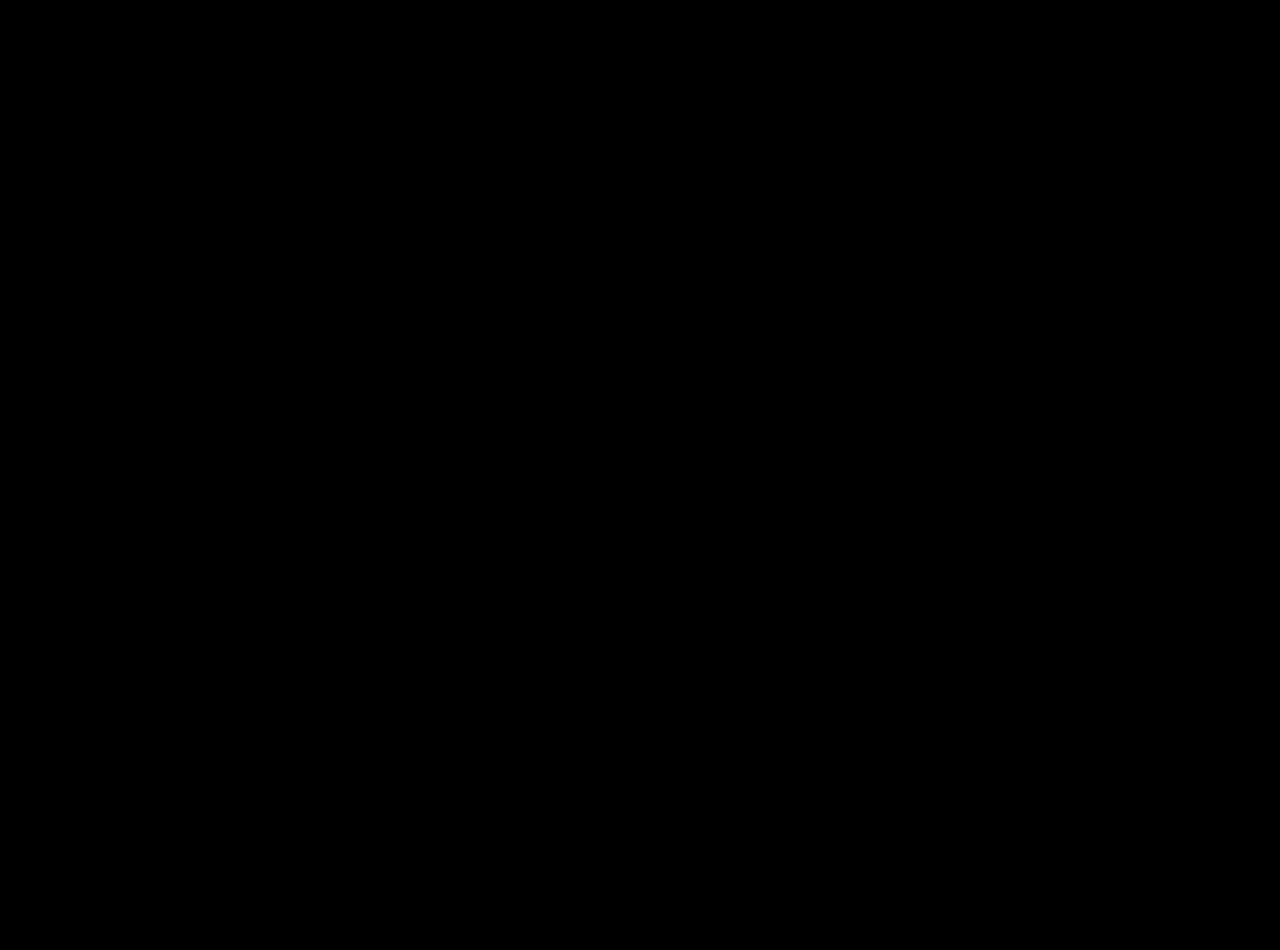
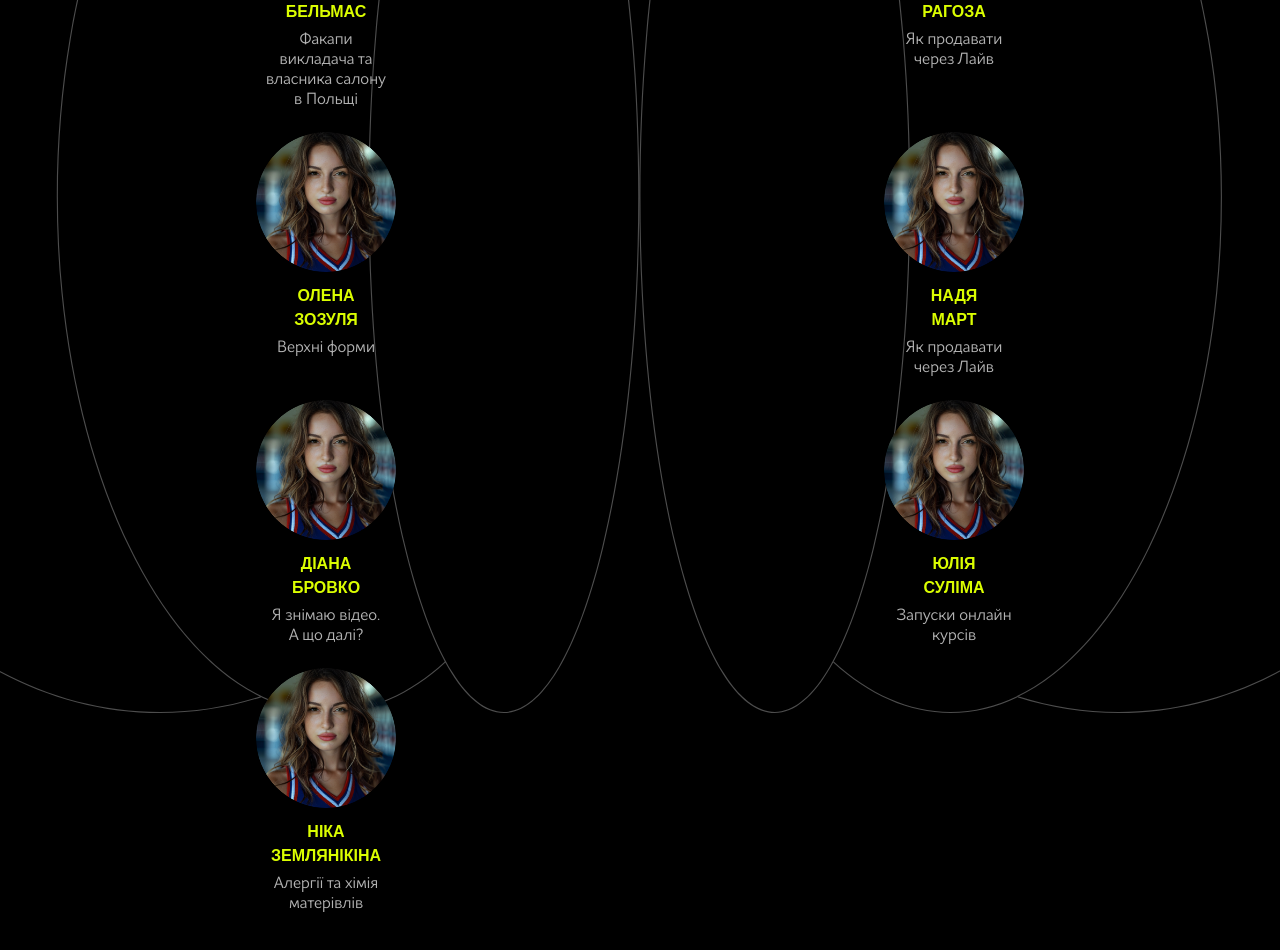
Before and after one commit to serhiihaniuk/nailmoment_next, a Next.js app: page / in a window 1280 px wide. Shown: the part 1740-2690 px from the top of the page. Before the commit the page ends 1420 px from the top, so only its background shows below. Built offline with nearby package versions, Linux system fonts and the light colour scheme; a web font is replaced by a local one.

Commit message:
add speakers

```diff
--- a/src/app/globals.css
+++ b/src/app/globals.css
@@ -29,6 +29,12 @@ body {
   background-position: center 0%;
 }
 
+.lines-2 {
+  background-image: url("/assets/lines-2.svg");
+  background-repeat: no-repeat;
+  background-position: center 0%;
+}
+
 @font-face {
   font-family: "Asteriks";
   src: url("/fonts/asteriks.otf") format("opentype");
--- a/src/app/page.tsx
+++ b/src/app/page.tsx
@@ -1,7 +1,46 @@
 import { Ball } from "@/shared/ui/ball";
 import { Button } from "@/shared/ui/button";
 import { List } from "@/shared/ui/list";
+import { Speaker } from "@/shared/ui/speaker";
 import Image from "next/image";
+
+const speakers = {
+  belmas: {
+    name: "Юлія Бельмас",
+    image: "/speakers/speaker.png",
+    description: "Факапи викладача та власника салону в Польщі",
+  },
+  ragoza: {
+    name: "Ангеліна Рагоза",
+    image: "/speakers/speaker.png",
+    description: "Як продавати через Лайв",
+  },
+  zozylia: {
+    name: "Олена Зозуля",
+    image: "/speakers/speaker.png",
+    description: "Верхні форми",
+  },
+  mart: {
+    name: "Надя Март",
+    image: "/speakers/speaker.png",
+    description: "Як продавати через Лайв",
+  },
+  browko: {
+    name: "Діана Бровко",
+    image: "/speakers/speaker.png",
+    description: "Я знімаю відео. А що далі?",
+  },
+  sulima: {
+    name: "Юлія Суліма",
+    image: "/speakers/speaker.png",
+    description: "Запуски онлайн курсів",
+  },
+  zemlyanika: {
+    name: "Ніка Землянікіна",
+    image: "/speakers/speaker.png",
+    description: "Алергії та хімія матерівлів",
+  },
+};
 
 export default function Home() {
   return (
@@ -63,6 +102,48 @@ export default function Home() {
           <Ball className="flex flex-row-reverse" />
         </div>
       </section>
+      <section className="px-4 py-14 flex flex-col items-stretch gap-4 lines-2 justify-start">
+        <h2 className="text-xl text-primary-foreground w-min text-center uppercase font-travels font-bold block mx-auto">
+          Спікери Фестивалю
+        </h2>
+        <div className="grid grid-cols-2 gap-x-2 gap-y-6 mt-4 justify-center items-stretch">
+          <Speaker
+            name={speakers.belmas.name}
+            image={speakers.belmas.image}
+            description={speakers.belmas.description}
+          />
+          <Speaker
+            name={speakers.ragoza.name}
+            image={speakers.ragoza.image}
+            description={speakers.ragoza.description}
+          />
+          <Speaker
+            name={speakers.zozylia.name}
+            image={speakers.zozylia.image}
+            description={speakers.zozylia.description}
+          />
+          <Speaker
+            name={speakers.mart.name}
+            image={speakers.mart.image}
+            description={speakers.mart.description}
+          />
+          <Speaker
+            name={speakers.browko.name}
+            image={speakers.browko.image}
+            description={speakers.browko.description}
+          />
+          <Speaker
+            name={speakers.sulima.name}
+            image={speakers.sulima.image}
+            description={speakers.sulima.description}
+          />
+          <Speaker
+            name={speakers.zemlyanika.name}
+            image={speakers.zemlyanika.image}
+            description={speakers.zemlyanika.description}
+          />
+        </div>
+      </section>
     </>
   );
 }
--- /dev/null
+++ b/src/shared/ui/speaker.tsx
@@ -0,0 +1,30 @@
+import Image from "next/image";
+export const Speaker = ({
+  name,
+  image,
+  description,
+}: {
+  name: string;
+  image: string;
+  description: string;
+}) => {
+  return (
+    <div className="flex flex-col gap-1 text-center justify-start items-center">
+      <div className="rounded-full relative overflow-hidden w-[140px] h-[140px]">
+        <Image
+          src={image}
+          width={140}
+          height={140}
+          alt="Background"
+          className="absolute inset-0 h-full w-full object-cover object-center"
+        />
+      </div>
+      <h3 className=" w-min text-accent-green pt-2 uppercase text-base font-travels font-bold">
+        {name}
+      </h3>
+      <p className="text-primary-foreground-muted w-[120px] leading-5 text-base font-asteriks">
+        {description}
+      </p>
+    </div>
+  );
+};
```
Also changed, not shown: public/assets/lines-2.svg (added), public/speakers/speaker.png (added).
